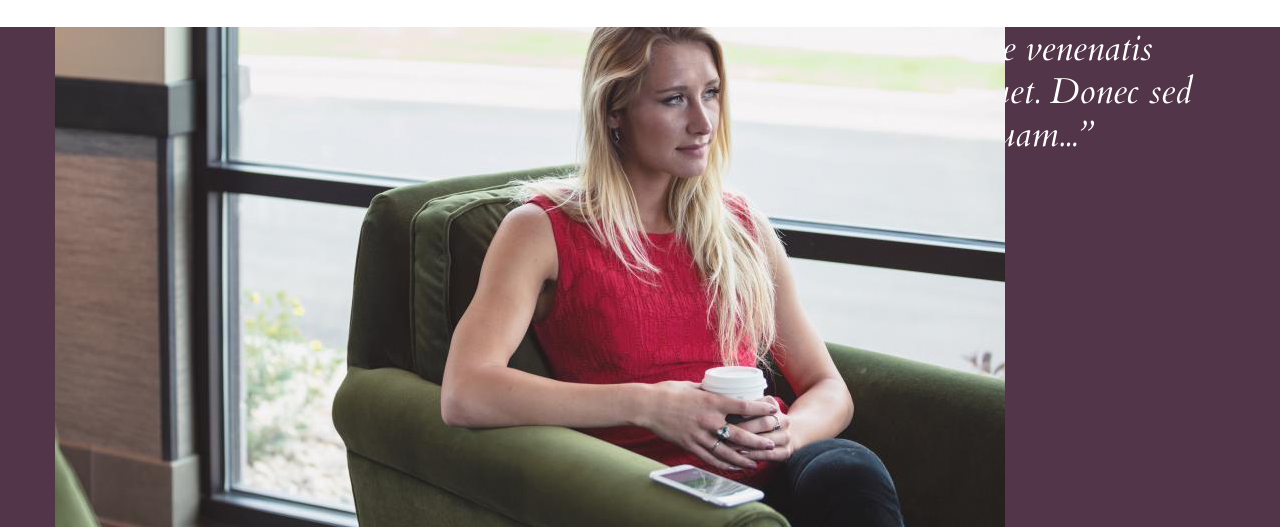
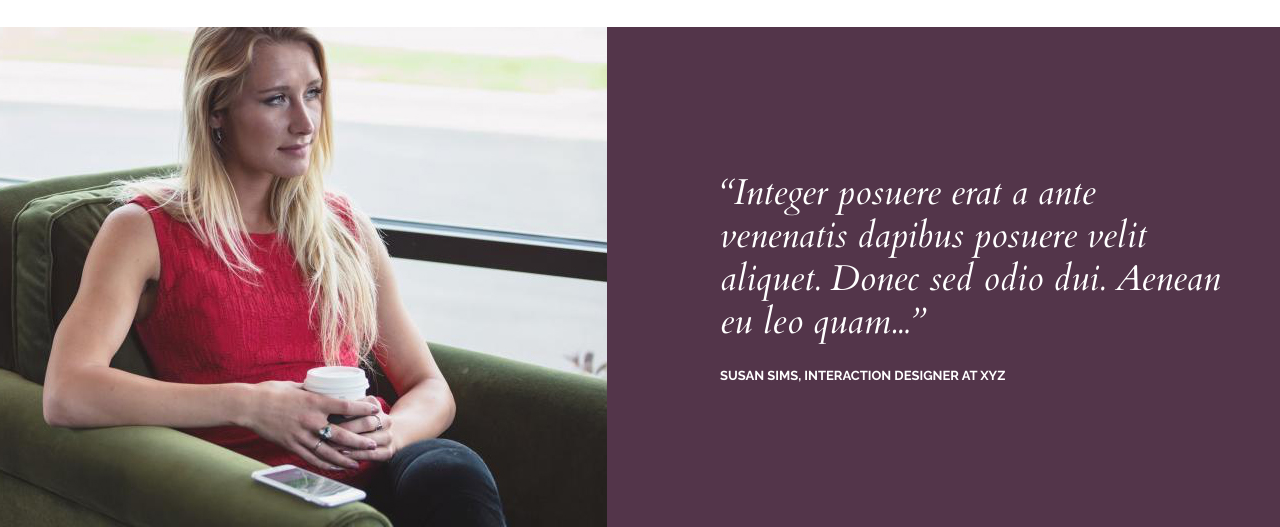
Before and after one commit to rxPaul/ActiveBox, a plain HTML site: page index.html in a window 1280 px wide. Shown: the part 2762-3289 px from the top of the page. Drawn offline with nearby package versions, Linux system fonts and the light colour scheme.

Commit message:
Added block reviews

```diff
--- a/css/style.css
+++ b/css/style.css
@@ -340,18 +340,25 @@ p {
 	width: 50%;
 	height: 500px;
 	position: relative;
+	right: 398px;
 }
 
 .reviews_img {
-	position: absolute;
+/*	position: relative;
 	top: 50%;
-	right: 0;
+	left: 0;*/
 	z-index: 1;
 
 	transform: translateY(-50%);
 }
 .reviews_content {
 	width: 50%;
+	display: flex;
+	flex-direction: column;
+	justify-content: center;
+	width: 50%;
+	padding-left: 80px;
+	/*z-index: 2;*/
 
 }
 
@@ -361,4 +368,12 @@ p {
 	font-size: 36px;
 	line-height: 1.2em;
 	color: #fff;
+	margin-bottom: 25px;
 }
+
+.reviews_author {
+	font-weight: 700;
+	font-size: 13px;
+	text-transform: uppercase;
+	color: #fff;
+}
```
